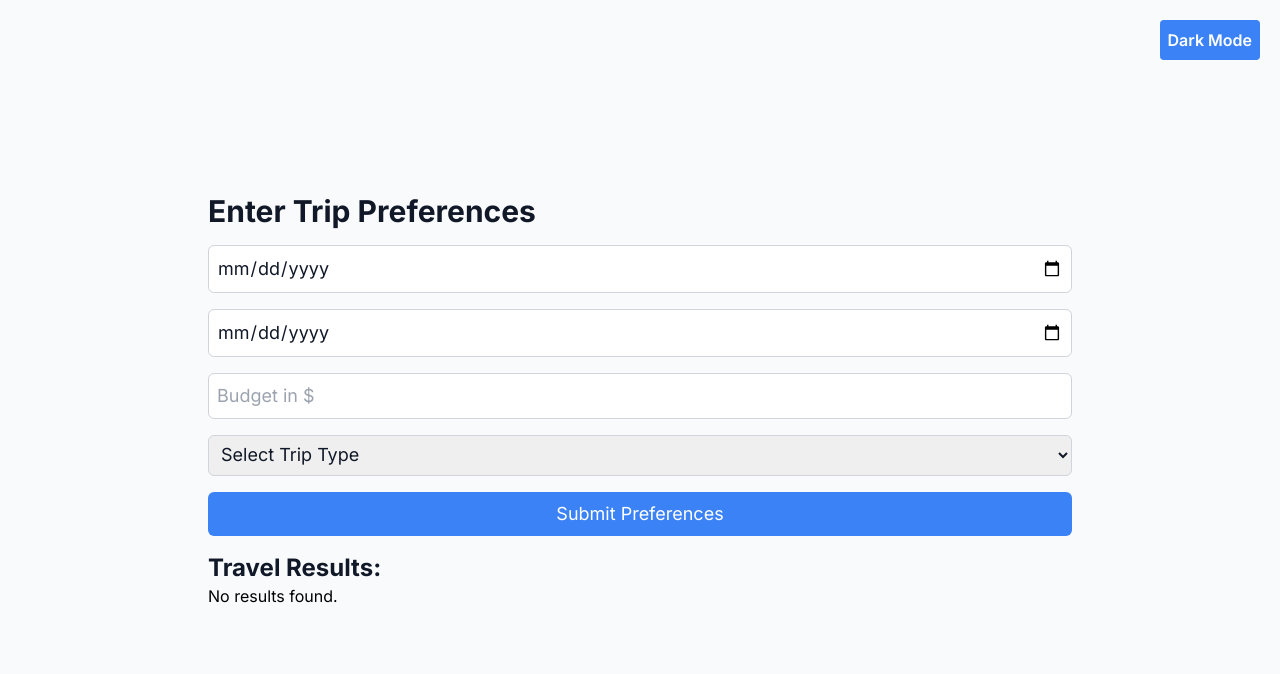
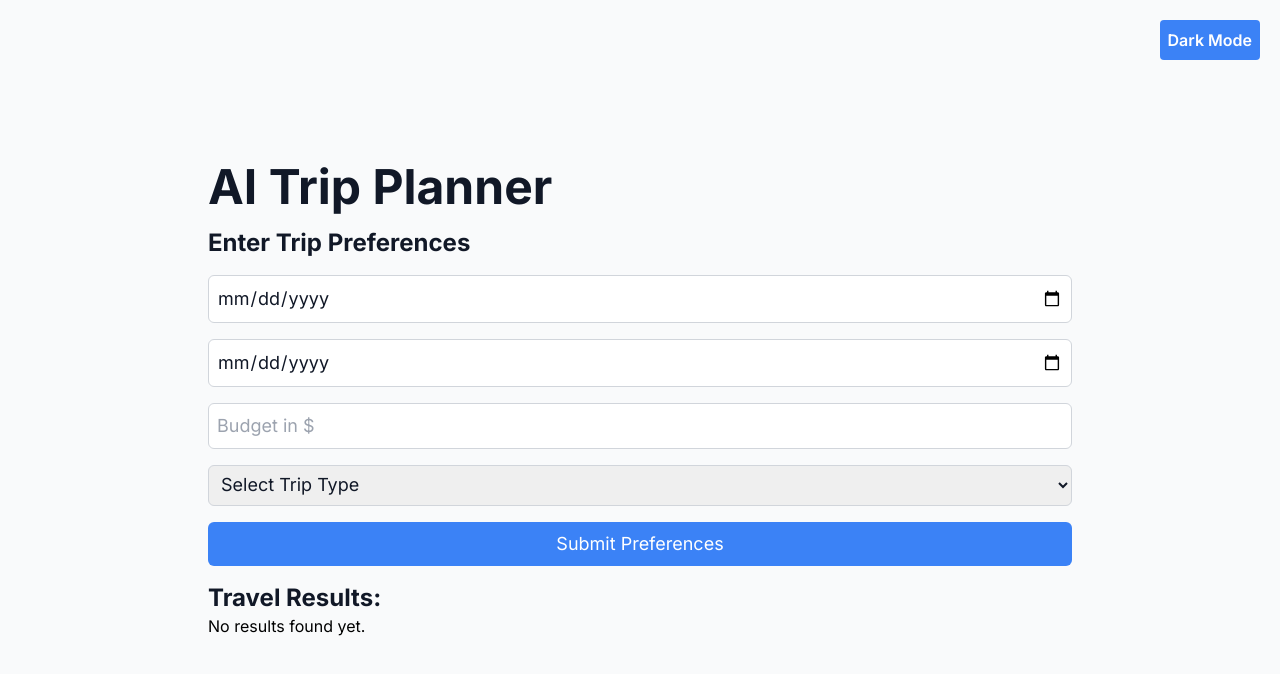
Before and after one commit to Orian19/IdeaToRealityA3Ex1, a Next.js app in the folder trip_planner_webpage_next/: page / in a window 1280 px wide. Shown: the top 674 px of the page. Built offline with nearby package versions, Linux system fonts and the light colour scheme.

Commit message:
[IdeaToReality][1] add main title to the page
next

```diff
--- a/trip_planner_webpage_next/src/app/page.js
+++ b/trip_planner_webpage_next/src/app/page.js
@@ -99,7 +99,8 @@ export default function Home() {
 
         {/* Main Content Area */}
         <div className="flex-grow p-4">
-          <h1 className={`text-3xl font-bold mb-4 ${darkMode ? 'text-white' : 'text-gray-900'}`}>Enter Trip Preferences</h1>
+          <h1 className={`text-5xl font-bold mb-4 ${darkMode ? 'text-white' : 'text-gray-900'}`}>AI Trip Planner</h1>
+          <h2 className={`text-2xl font-bold mb-4 ${darkMode ? 'text-white' : 'text-gray-900'}`}>Enter Trip Preferences</h2>
           <form onSubmit={handleSubmit} className="flex flex-col gap-4">
             <input
               type="date"
@@ -177,7 +178,7 @@ export default function Home() {
                     </button>
                   </form>
                 ) : (
-                  <p>No results found.</p>
+                  <p>No results found yet.</p>
                 )}
                 {/* Display the travel plan if available */}
                 {travelPlan && (
```
